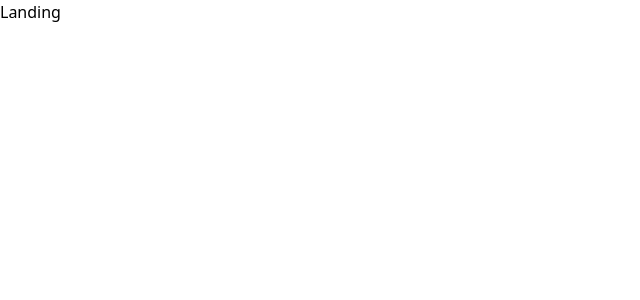
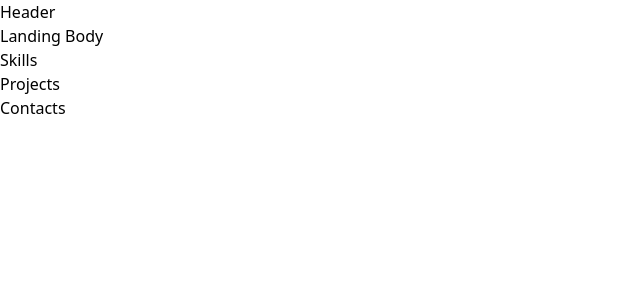
Before and after one commit to Root1-2/portfolio-main, a React (Vite) app: page /homepage in a window 1280 px wide. Shown: the top 300 px of the page, without its empty margins (0-640 px from the left). Built offline with nearby package versions, Linux system fonts and the light colour scheme.

Commit message:
section-components ready

```diff
--- /dev/null
+++ b/src/components/Contact.jsx
@@ -0,0 +1,5 @@
+function Contact() {
+  return <div>Contacts</div>;
+}
+
+export default Contact;
--- /dev/null
+++ b/src/components/Header.jsx
@@ -0,0 +1,5 @@
+function Header() {
+  return <div>Header</div>;
+}
+
+export default Header;
--- /dev/null
+++ b/src/components/LandingBody.jsx
@@ -0,0 +1,5 @@
+function LandingBody() {
+  return <div>Landing Body</div>;
+}
+
+export default LandingBody;
--- /dev/null
+++ b/src/components/Projects.jsx
@@ -0,0 +1,5 @@
+function Projects() {
+  return <div>Projects</div>;
+}
+
+export default Projects;
--- /dev/null
+++ b/src/components/Skills.jsx
@@ -0,0 +1,5 @@
+function Skills() {
+  return <div>Skills</div>;
+}
+
+export default Skills;
--- a/src/pages/Landing.jsx
+++ b/src/pages/Landing.jsx
@@ -1,5 +1,19 @@
+import Header from "../components/Header";
+import LandingBody from "../components/LandingBody";
+import Skills from "../components/Skills";
+import Projects from "../components/Projects";
+import Contact from "../components/Contact";
+
 function Landing() {
-  return <div>Landing</div>;
+  return (
+    <div>
+      <Header />
+      <LandingBody />
+      <Skills />
+      <Projects />
+      <Contact />
+    </div>
+  );
 }
 
 export default Landing;
```
